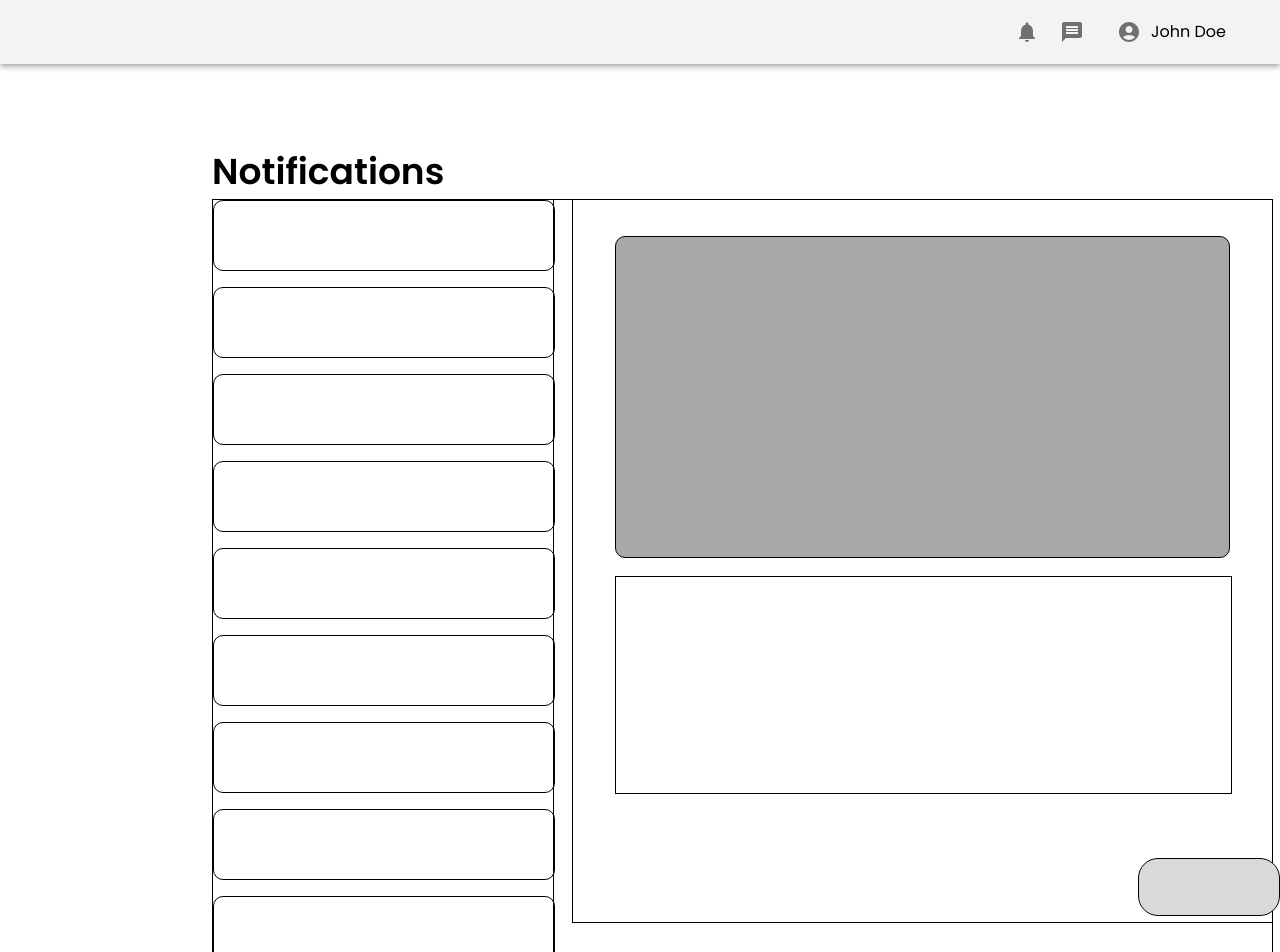
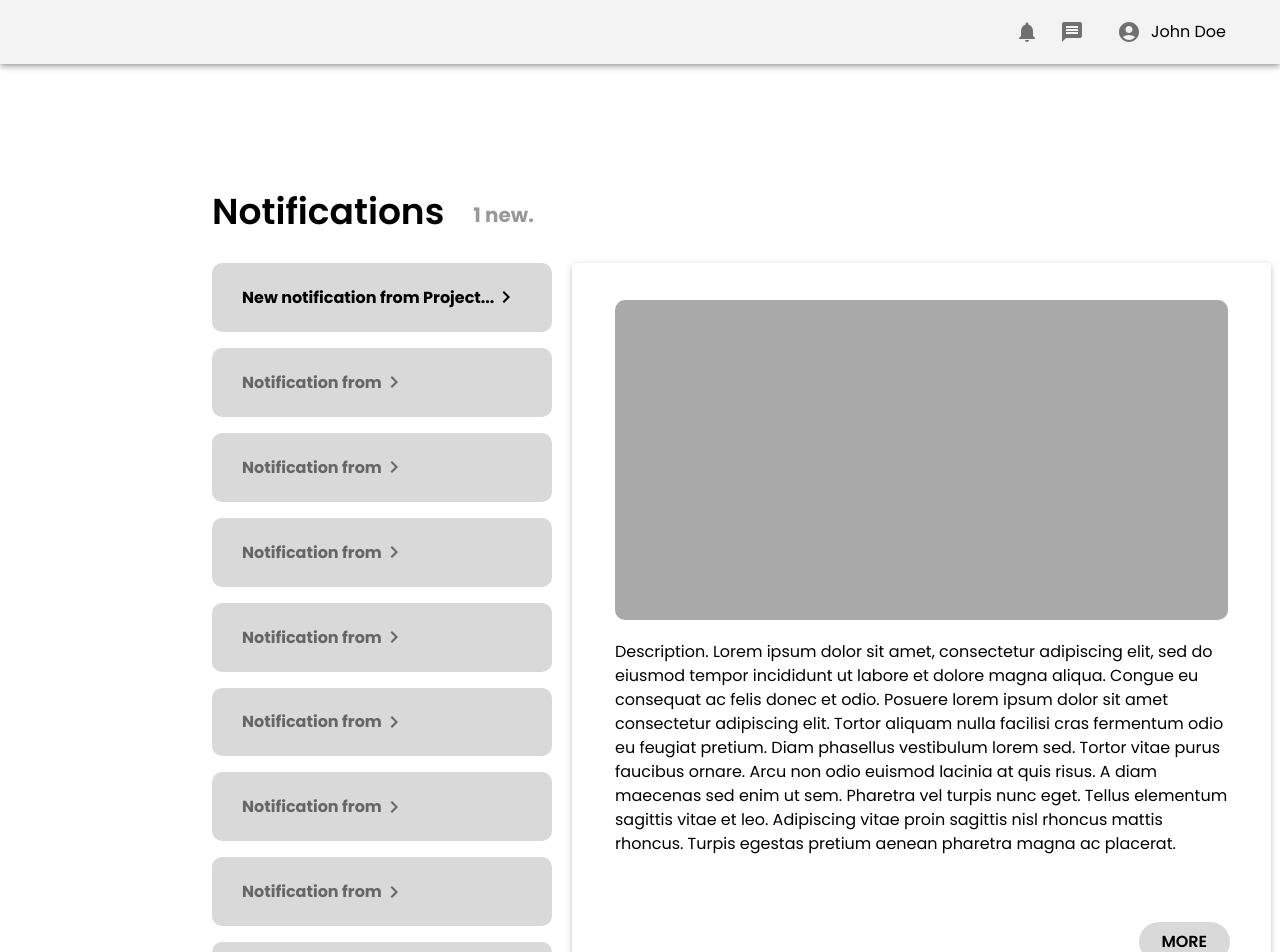
Before and after one commit to sandeep-bh-dev/Coquest-WebApp, a React (Create React App) app in the folder frontend/: page /notifications in a window 1280 px wide. Shown: the top 952 px of the page. Built offline with nearby package versions, Linux system fonts and the light colour scheme.

Commit message:
finishing the appearance notification page,
but still a small arrow thing that need to be fixed

```diff
--- a/frontend/src/pages/Notifications/Notifications.tsx
+++ b/frontend/src/pages/Notifications/Notifications.tsx
@@ -1,75 +1,110 @@
 import React from "react";
 import "./style.css";
+import KeyboardArrowRightIcon from "@mui/icons-material/KeyboardArrowRight";
+import styled from "@emotion/styled";
+import Box from "@mui/material/Box";
+import Paper from "@mui/material/Paper";
+import Button from "@mui/material/Button";
 
 function Notifications() {
+	const StyledBox = styled(Box)({
+		display: "flex",
+		flexWrap: "wrap",
+		"& > :not(style)": {
+			m: 1,
+			width: 699,
+			height: 722,
+		},
+		borderRadius: 10,
+	});
+	const StyledButton = styled(Button)({
+		width: 91.49,
+		height: 40,
+		marginTop: 66,
+		marginLeft: 566.5,
+		backgroundColor: "#D9D9D9",
+		borderRadius: 20,
+		color: "black",
+		fontSize: 16,
+		fontWeight: 600,
+		lineHeight: 24,
+	});
+
 	return (
 		<div>
-			<h1 className="notifications-title">Notifications</h1>
-			<div
-				className="notifications-container"
-				style={{ border: "1px solid black" }}
-			></div>
-			<div
-				className="notifications-container__left"
-				style={{ border: "1px solid black" }}
-			>
-				<div
-					className="notifications-container__left__insde"
-					style={{ border: "1px solid black" }}
-				></div>
-				<div
-					className="notifications-container__left__insde"
-					style={{ border: "1px solid black" }}
-				></div>
-				<div
-					className="notifications-container__left__insde"
-					style={{ border: "1px solid black" }}
-				></div>
-				<div
-					className="notifications-container__left__insde"
-					style={{ border: "1px solid black" }}
-				></div>
-				<div
-					className="notifications-container__left__insde"
-					style={{ border: "1px solid black" }}
-				></div>
-				<div
-					className="notifications-container__left__insde"
-					style={{ border: "1px solid black" }}
-				></div>
-				<div
-					className="notifications-container__left__insde"
-					style={{ border: "1px solid black" }}
-				></div>
-				<div
-					className="notifications-container__left__insde"
-					style={{ border: "1px solid black" }}
-				></div>
-				<div
-					className="notifications-container__left__insde"
-					style={{ border: "1px solid black" }}
-				></div>
-				<div
-					className="notifications-container__left__insde"
-					style={{ border: "1px solid black" }}
-				></div>
+			<div className="title-container">
+				<h1 className="notifications-title">Notifications</h1>
+				<h5 className="notifications-new-notify">1 new.</h5>
 			</div>
-			<div
-				className="notifications-container__right"
-				style={{ border: "1px solid black" }}
-			></div>
-			<div
-				className="notifications-container__left__image"
-				style={{ border: "1px solid black" }}
-			></div>
-			<div
-				className="notifications-container__left__content"
-				style={{ border: "1px solid black" }}
-			></div>
-			<div
-				className="notifications-container__left__button"
-				style={{ border: "1px solid black" }}
-			></div>
+			<div className="notifications-container">
+				<div className="notifications-container-left">
+					<div className="display-new-notifications-title">
+						New notification from Project...
+						<KeyboardArrowRightIcon />
+					</div>
+					<div className="display-notifications-title">
+						Notification from
+						<KeyboardArrowRightIcon />
+					</div>
+					<div className="display-notifications-title">
+						Notification from
+						<KeyboardArrowRightIcon />
+					</div>
+					<div className="display-notifications-title">
+						Notification from
+						<KeyboardArrowRightIcon />
+					</div>
+					<div className="display-notifications-title">
+						Notification from
+						<KeyboardArrowRightIcon />
+					</div>
+					<div className="display-notifications-title">
+						Notification from
+						<KeyboardArrowRightIcon />
+					</div>
+					<div className="display-notifications-title">
+						Notification from
+						<KeyboardArrowRightIcon />
+					</div>
+					<div className="display-notifications-title">
+						Notification from
+						<KeyboardArrowRightIcon />
+					</div>
+					<div className="display-notifications-title">
+						Notification from
+						<KeyboardArrowRightIcon />
+					</div>
+					<div className="display-notifications-title">
+						Notification from
+						<KeyboardArrowRightIcon />
+					</div>
+				</div>
+				<StyledBox className="notifications-container-right">
+					<Paper elevation={3}>
+						<div className="notifications-container-right-image-holder"></div>
+						<div className="notifications-container-right-contain">
+							<p>
+								Description. Lorem ipsum dolor sit amet,
+								consectetur adipiscing elit, sed do eiusmod
+								tempor incididunt ut labore et dolore magna
+								aliqua. Congue eu consequat ac felis donec et
+								odio. Posuere lorem ipsum dolor sit amet
+								consectetur adipiscing elit. Tortor aliquam
+								nulla facilisi cras fermentum odio eu feugiat
+								pretium. Diam phasellus vestibulum lorem sed.
+								Tortor vitae purus faucibus ornare. Arcu non
+								odio euismod lacinia at quis risus. A diam
+								maecenas sed enim ut sem. Pharetra vel turpis
+								nunc eget. Tellus elementum sagittis vitae et
+								leo. Adipiscing vitae proin sagittis nisl
+								rhoncus mattis rhoncus. Turpis egestas pretium
+								aenean pharetra magna ac placerat.
+							</p>
+						</div>
+						<StyledButton>More</StyledButton>
+					</Paper>
+				</StyledBox>
+			</div>
 		</div>
 	);
 }
--- a/frontend/src/pages/Notifications/style.css
+++ b/frontend/src/pages/Notifications/style.css
@@ -1,107 +1,107 @@
+.title-container {
+	width: 330px;
+	height: 54px;
+	display: flex;
+	align-items: center;
+	margin-top: 121px;
+	margin-left: 212px;
+}
 .notifications-title {
-	position: absolute;
-	width: 233px;
-	height: 54px;
-	left: 212px;
-	top: 121px;
-
 	/* H1 */
-
 	font-family: "Poppins";
 	font-style: normal;
 	font-weight: 600;
 	font-size: 36px;
 	line-height: 54px;
+
 	/* identical to box height */
 
 	color: #000000;
 }
+.notifications-new-notify {
+	margin-left: 29px;
+	margin-top: 6px;
+	margin-bottom: 0px;
+	font-family: "Poppins";
+	font-style: normal;
+	font-weight: 700;
+	font-size: 20px;
+	line-height: 30px;
+	/* identical to box height */
+	color: #999999;
+}
 .notifications-container {
-	position: absolute;
 	width: 1059px;
 	height: 833px;
-	left: 212px;
-	top: 199px;
+	margin-left: 212px;
+	margin-top: 24px;
+	border-radius: 10px;
 }
 
-.notifications-container__left {
+.notifications-container-left {
+	float: left;
 	display: flex;
 	flex-direction: column;
-	align-items: flex-start;
-	padding: 0px;
-	gap: 16px;
-
-	position: absolute;
 	width: 340px;
 	height: 833px;
-	left: 212px;
-	top: 199px;
+	gap: 16px;
 }
-.notifications-container__right {
-	position: absolute;
+
+.display-new-notifications-title {
+	width: 340px;
+	height: 69px;
+	background: #d9d9d9;
+	border-radius: 10px;
+	display: flex;
+	align-items: center;
+	text-align: left;
+	text-indent: 30px;
+	/* font */
+	font-family: "Poppins";
+	font-weight: 700;
+	/* identical to box height */
+	color: #000000;
+}
+.display-notifications-title {
+	width: 340px;
+	height: 69px;
+	display: flex;
+	align-items: center;
+	text-align: left;
+	text-indent: 30px;
+	border-radius: 10px;
+	/* Inside auto layout */
+	background: #d9d9d9;
+	border-radius: 10px;
+	/* font */
+	font-family: "Poppins";
+	font-weight: 700;
+	/* identical to box height */
+	color: #666666;
+}
+.notifications-container-right {
+	float: right;
 	width: 699px;
 	height: 722px;
-	left: 572px;
-	top: 199px;
 }
-.notifications-container__left__insde {
-	width: 340px;
-	height: 69px;
-
-	border-radius: 10px;
-
-	/* Inside auto layout */
-
-	flex: none;
-	order: 0;
-	flex-grow: 0;
-}
-.notifications-container__left__image {
-	position: absolute;
+.notifications-container-right-image-holder {
 	width: 612.87px;
 	height: 320px;
-	left: 615.07px;
-	top: 236px;
-
+	margin-top: 37px;
+	margin-left: 43px;
 	background: #a9a9a9;
 	border-radius: 10px;
 }
-.notifications-container__left__content {
-	/* Filler text */
-
-	position: absolute;
+.notifications-container-right-contain {
 	width: 615.08px;
 	height: 216px;
-	left: 615.07px;
-	top: 576px;
-
-	/* Body 1 */
-
+	margin-top: 20px;
+	margin-left: 43px;
+	/* font */
 	font-family: "Poppins";
 	font-style: normal;
 	font-weight: 400;
 	font-size: 16px;
 	line-height: 24px;
-
 	color: #000000;
 }
-.notifications-container__left__button {
-	/* Button filled */
-
-	/* Auto layout */
-
-	display: flex;
-	flex-direction: row;
-	align-items: flex-start;
-	padding: 8px 24px;
-	gap: 10px;
-
-	position: absolute;
-	width: 91.49px;
-	height: 40px;
-	left: 1138.4px;
-	top: 858px;
-
-	background: #d9d9d9;
-	border-radius: 20px;
-}
```
